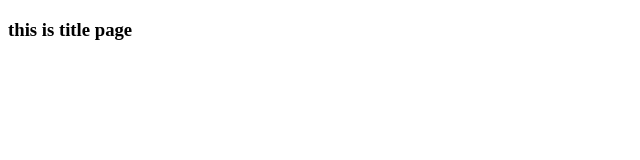
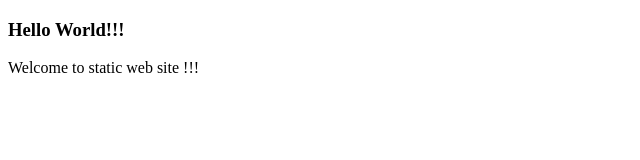
Before and after one commit to stack-wuh/webSource, a plain HTML site: page index.html in a window 1280 px wide. Shown: the whole page, without its empty margins (0-640 px from the left). Drawn offline with Linux system fonts and the light colour scheme.

Commit message:
2019-01-04-[update][更新一下网页内容哦]

```diff
--- a/index.html
+++ b/index.html
@@ -8,7 +8,10 @@
 
 <body>
   <section>
-    <h3>this is title page</h3>
+    <h3>Hello World!!!</h3>
+    <article>
+      Welcome to static web site !!!
+    </article>
   </section>
 </body>
 
```
